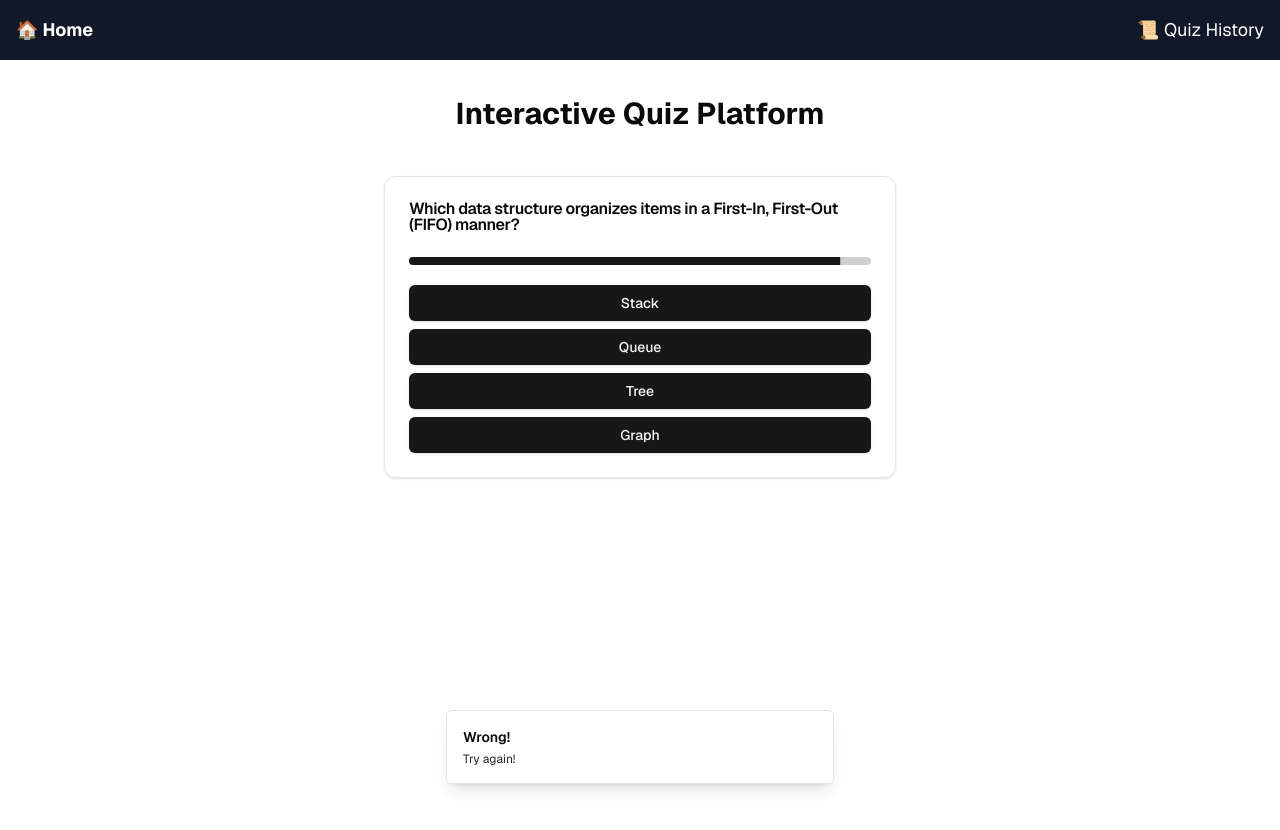
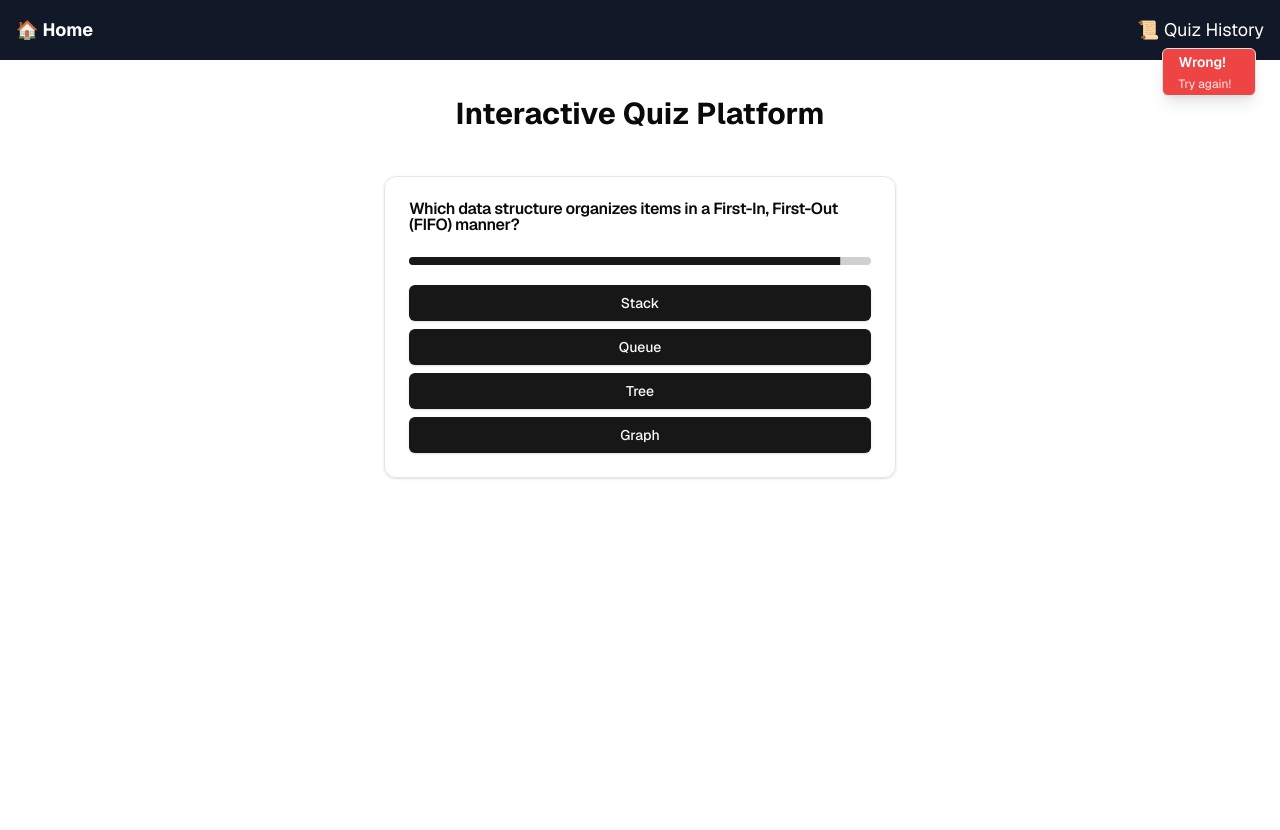
Before and after one commit to zeusgodyt/quiz-platform, a Next.js app: page / in a window 1280 px wide. Both pictures are taken after a click on the button "Venus". Shown: the top 830 px of the page. Built offline with nearby package versions, Linux system fonts and the light colour scheme.

Commit message:
Fixed Toast Notification position

```diff
--- a/components/ui/toaster.tsx
+++ b/components/ui/toaster.tsx
@@ -16,18 +16,20 @@ export function Toaster() {
   return (
     <ToastProvider>
       {toasts.map(({ id, title, description, action, ...props }) => (
-        <Toast key={id} {...props}>
+        <Toast key={id} {...props} className="bg-red-500 text-white shadow-lg">
           <div className="grid gap-1">
-            {title && <ToastTitle>{title}</ToastTitle>}
-            {description && <ToastDescription>{description}</ToastDescription>}
+            {title && <ToastTitle className="text-white">{title}</ToastTitle>}
+            {description && (
+              <ToastDescription className="text-white">{description}</ToastDescription>
+            )}
           </div>
           {action}
-          <ToastClose />
+          <ToastClose className="text-white hover:text-gray-200" />
         </Toast>
       ))}
 
-      {/* ✅ Fixed: Toasts now appear at the top-center */}
-      <ToastViewport className="fixed top-5 left-1/2 transform -translate-x-1/2 w-auto max-w-md" />
+      {/* ✅ Ensures Toast is always TOP-RIGHT on all screen sizes */}
+      <ToastViewport className="fixed sm:top-8 sm:right-2 top-4 right-2 w-30 h-20 max-w-md z-[100] max-lg:mt-4 w-[165px]h-[90px]" />
     </ToastProvider>
   )
 }
```
